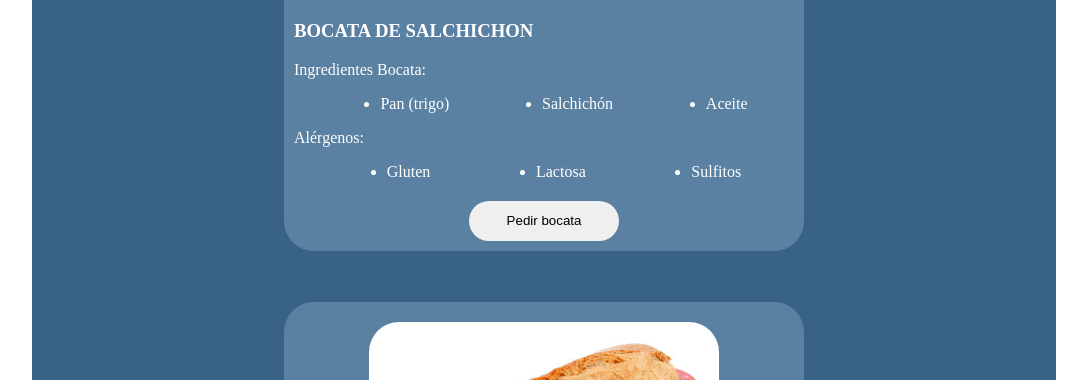
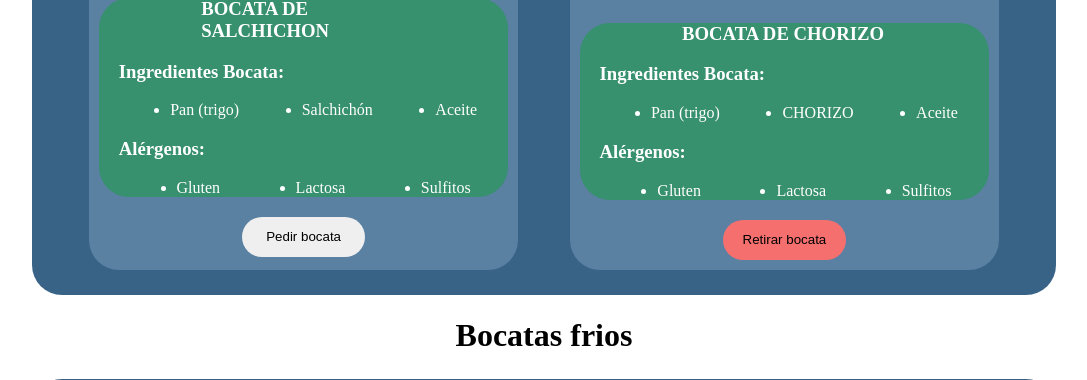
Before and after one commit to luciaver/TRABAJOBOC, a PHP site: page /inicio_user.html in a window 1280 px wide. Shown: the part 450-830 px from the top of the page, without its empty margins (96-1183 px from the left). Run offline with PHP 8.4, Linux system fonts and the light colour scheme; some web fonts are replaced.

Commit message:
Se ha añadido en inicio html otro apartado de bocatas frios y elque estaba ya, se puso que eson calientes, en el css se ha modificado el section y article para qeu se adapte a pantallas mas estrechas y en div_parrafo se le a puesto un color y un border

```diff
--- a/inicio_user.html
+++ b/inicio_user.html
@@ -26,6 +26,8 @@
         </div>
     </header>
 
+    <h1>Bocatas calientes</h1>
+
     <article>
         <section>
             <div class="section_div_img">
@@ -35,7 +37,7 @@
             <div class="div_descripcion">
                 <h3 class="titulo_bocata">BOCATA DE SALCHICHON</h3>
 
-                <p>Ingredientes Bocata:</p>
+                <h3>Ingredientes Bocata:</h3>
 
                 <ul>
                     <li>Pan (trigo)</li>
@@ -43,7 +45,7 @@
                     <li>Aceite</li>
                 </ul>
 
-                <p>Alérgenos:</p>
+                <h3>Alérgenos:</h3>
                 <ul>
                     <li>Gluten</li>
                     <li>Lactosa</li>
@@ -58,13 +60,46 @@
 
         <section>
             <div class="section_div_img">
+                <img src="img/BOCATA DE CHORIZO.jpeg" alt="" class="img_bocatas">
+            </div>
+
+            <div class="div_descripcion">
+                <h3 class="titulo_bocata">BOCATA DE CHORIZO</h3>
+
+                <h3>Ingredientes Bocata:</h3>
+
+                <ul>
+                    <li>Pan (trigo)</li>
+                    <li>CHORIZO</li>
+                    <li>Aceite</li>
+                </ul>
+
+                <h3>Alérgenos:</h3>
+                <ul>
+                    <li>Gluten</li>
+                    <li>Lactosa</li>
+                    <li>Sulfitos</li>
+                </ul>
+            </div>
+
+            <div class="div_boton">
+                <button type="button" name="boton_bocatas_retirar" class="boton_bocatas_retirar">Retirar bocata</button>
+            </div>
+        </section>
+    </article>
+
+    <h1>Bocatas frios</h1>
+
+    <article>
+        <section>
+            <div class="section_div_img">
                 <img src="img/bocata_inicio.jpg" alt="" class="img_bocatas">
             </div>
 
             <div class="div_descripcion">
                 <h3 class="titulo_bocata">BOCATA DE SALCHICHON</h3>
 
-                <p>Ingredientes Bocata:</p>
+                <h3>Ingredientes Bocata:</h3>
 
                 <ul>
                     <li>Pan (trigo)</li>
@@ -72,7 +107,36 @@
                     <li>Aceite</li>
                 </ul>
 
-                <p>Alérgenos:</p>
+                <h3>Alérgenos:</h3>
+                <ul>
+                    <li>Gluten</li>
+                    <li>Lactosa</li>
+                    <li>Sulfitos</li>
+                </ul>
+            </div>
+
+            <div class="div_boton">
+                <button type="button" name="boton_bocatas_pedir" class="boton_bocatas_pedir">Pedir bocata</button>
+            </div>
+        </section>
+
+        <section>
+            <div class="section_div_img">
+                <img src="img/BOCATA DE CHORIZO.jpeg" alt="" class="img_bocatas">
+            </div>
+
+            <div class="div_descripcion">
+                <h3 class="titulo_bocata">BOCATA DE CHORIZO</h3>
+
+                <h3>Ingredientes Bocata:</h3>
+
+                <ul>
+                    <li>Pan (trigo)</li>
+                    <li>Chorizo</li>
+                    <li>Aceite</li>
+                </ul>
+
+                <h3>Alérgenos:</h3>
                 <ul>
                     <li>Gluten</li>
                     <li>Lactosa</li>
--- a/login.html
+++ b/login.html
@@ -15,7 +15,7 @@
 
     <form action="" method="get" id="formulario">
 
-        <label for="password">Correo electrónico</label>
+        <label for="Correo">Correo electrónico</label>
 
         <div class="formulario-registros">
             <input type="text" class="input-registro" name="Correo" placeholder="ejemplo@elcampico.com">
--- a/user.css
+++ b/user.css
@@ -76,13 +76,19 @@ a:hover{
 
 article {
     margin: auto;
-    margin-top: 5%;
+    margin-top: 2%;
     background-color: rgb(57, 98, 135);
     width: 80%;
+    min-width: 400px;
     border-radius: 30px;
     display: flex;
     flex-wrap: wrap;
     justify-content: center;
+}
+
+h1 {
+    width: 100%;
+    text-align: center;
 }
 
 section {
@@ -91,7 +97,7 @@ section {
     border-radius: 30px;
     margin: 1.6em;
     padding: 10px;
-    min-width: 500px;
+    min-width: 300px;
 }
 
 .section_div_img {
@@ -105,14 +111,22 @@ section {
     margin-top: 10px;
 }
 
+.titulo_bocata {
+    color: white;
+    width: 50%;
+    margin: 0 auto;
+}
+
 .div_descripcion {
     width: 100%;
     margin-top: 20px;
     margin-bottom: 20px;
+    border-radius: 30px;
+    background-color: rgb(55, 144, 110);
 }
 
-p {
-    margin: 0;
+h3 {
+    margin-left: 20px;
     color: white;
 }
 
@@ -148,12 +162,7 @@ p {
     color: white;
 }
 
-/*historial_pedidos y descuento user*/
-
-h1 {
-    text-align: center;
-    margin-top: 20px;
-}
+/*historial_pedidos*/
 
 table {
     width: 90%;
@@ -172,10 +181,6 @@ th, td {
     border: 2px solid black;
     text-align: center;
     padding: 8px;
-}
-
-.titulo_bocata {
-    color: white;
 }
 
 .btn-pendiente {
```
